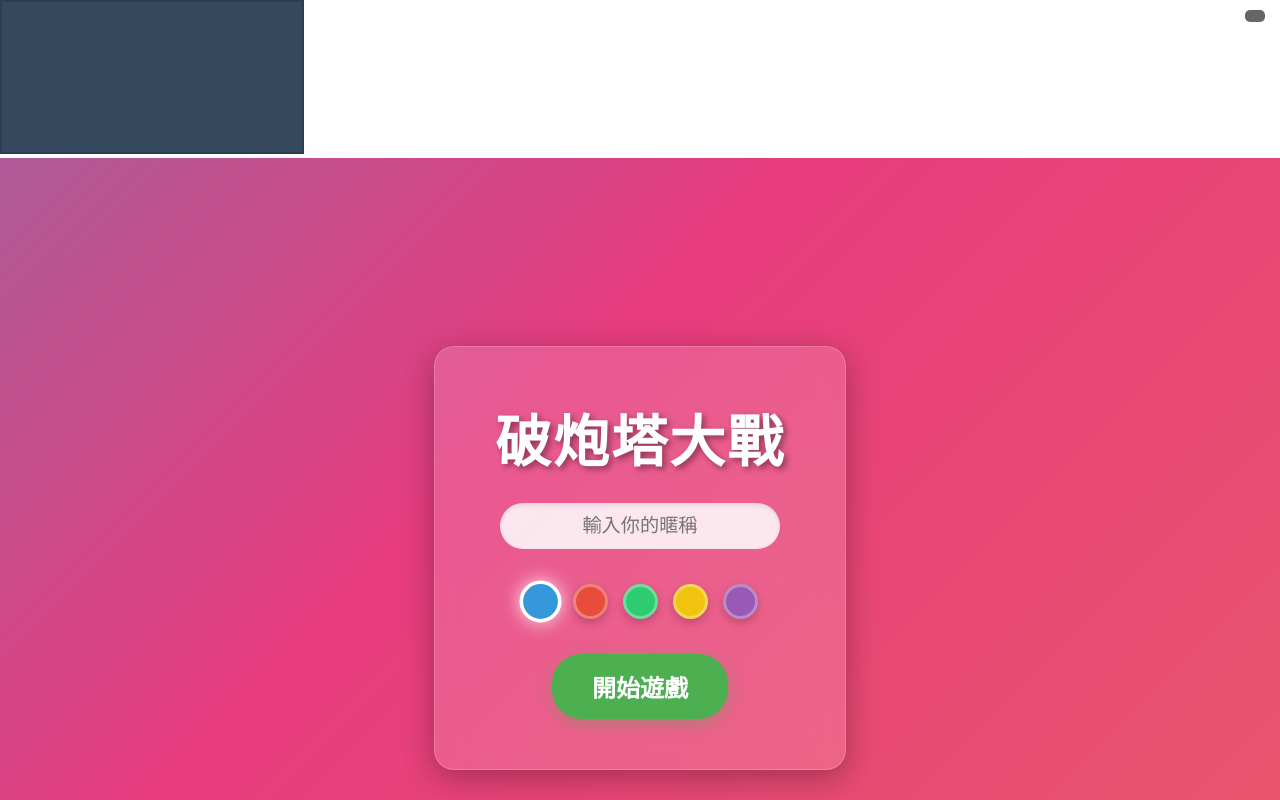
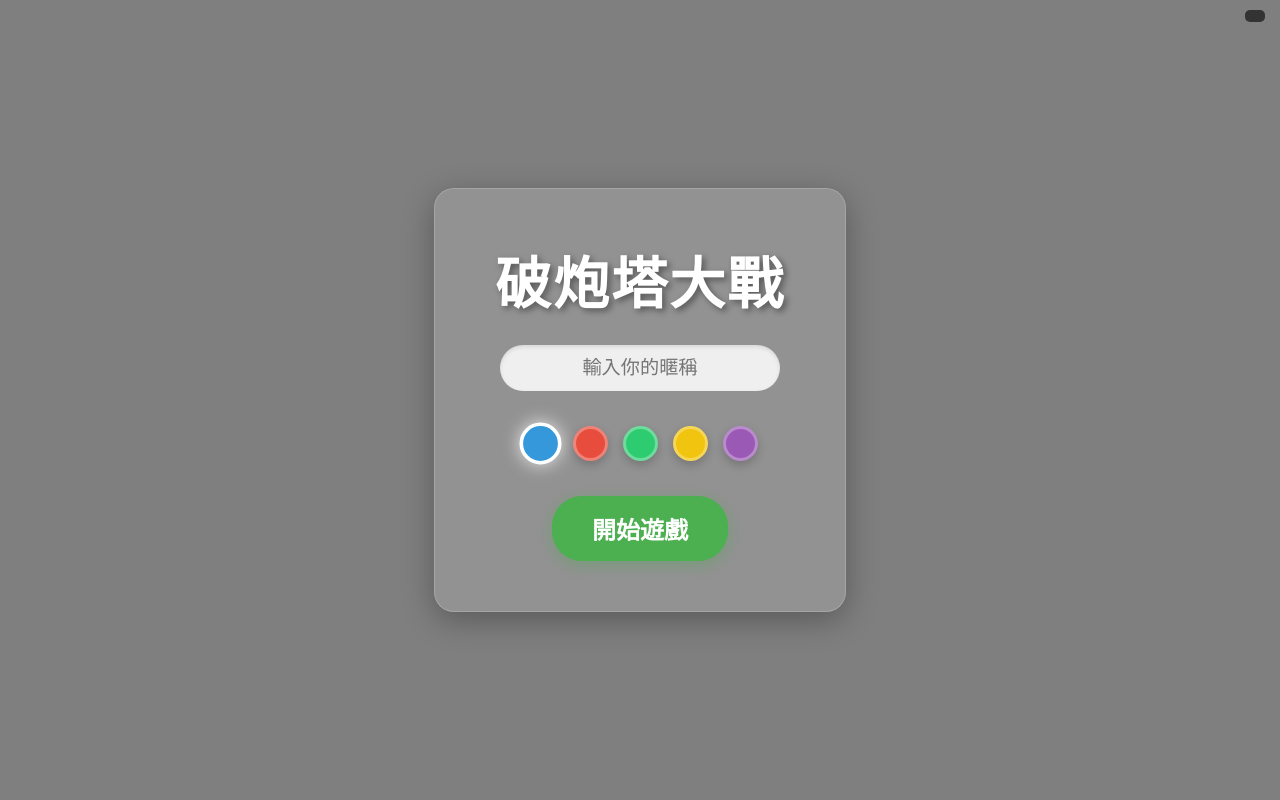
Before and after one commit to mymcworld3-droid/Shot, a website: page index.html in a window 1280 px wide. Drawn offline with Linux system fonts and the light colour scheme.

Commit message:
Change main menu background to semi-transparent black
Updated main menu background to a semi-transparent black to allow the battlefield to show through.

```diff
--- a/style.css
+++ b/style.css
@@ -29,14 +29,11 @@ html, body {
 }
 
 /* 主頁面樣式 */
-/* 主頁面樣式 */
 #mainMenu {
-  position: relative;  /* ✅ 確保可以蓋在預覽上面 */
+  position: relative;
   z-index: 1;
-  /* 🔥 修改：加入動態漸層背景，取代原本單調的靜態背景 */
-  background: linear-gradient(-45deg, #ee7752, #e73c7e, #23a6d5, #23d5ab);
-  background-size: 400% 400%;
-  animation: gradientBG 15s ease infinite;
+  /* 🔥 修改：將漸層拿掉，改成半透明黑底，讓後面的戰場透出來（數字 0.5 可以自己微調明暗） */
+  background: rgba(0, 0, 0, 0.5);
   color: white;
 }
 
@@ -149,8 +146,12 @@ html, body {
 }
 
 #gameCanvas {
-  background: #34495e;
-  border: 2px solid #2c3e50;
+  position: fixed;
+  top: 0;
+  left: 0;
+  width: 100vw;
+  height: 100vh;
+  z-index: -1; /* 🔥 關鍵：讓戰場永遠在最底層 */
 }
 
 /* 虛擬搖桿樣式 */
```
